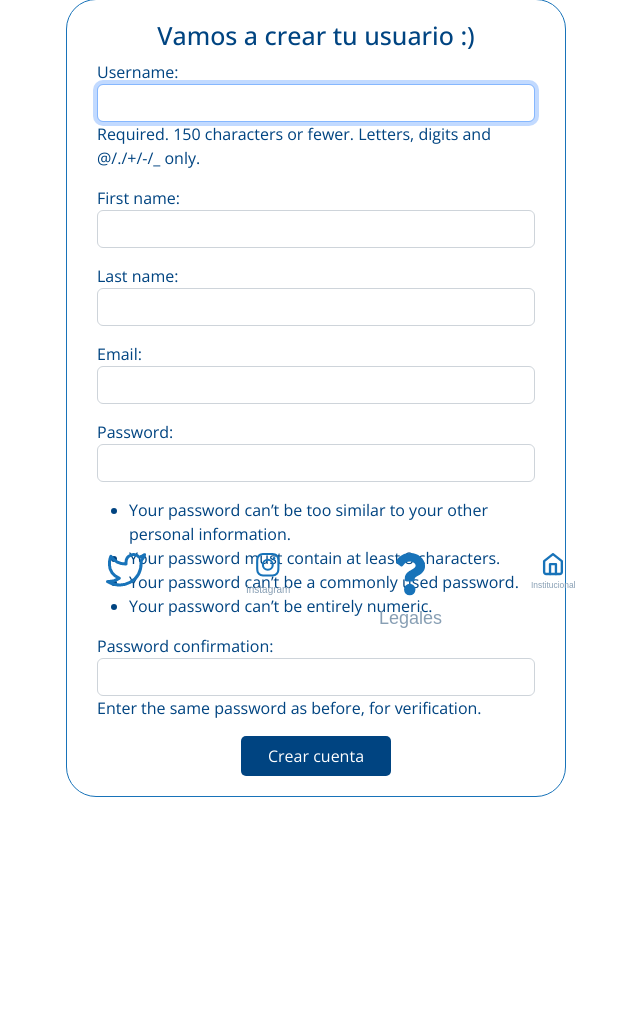
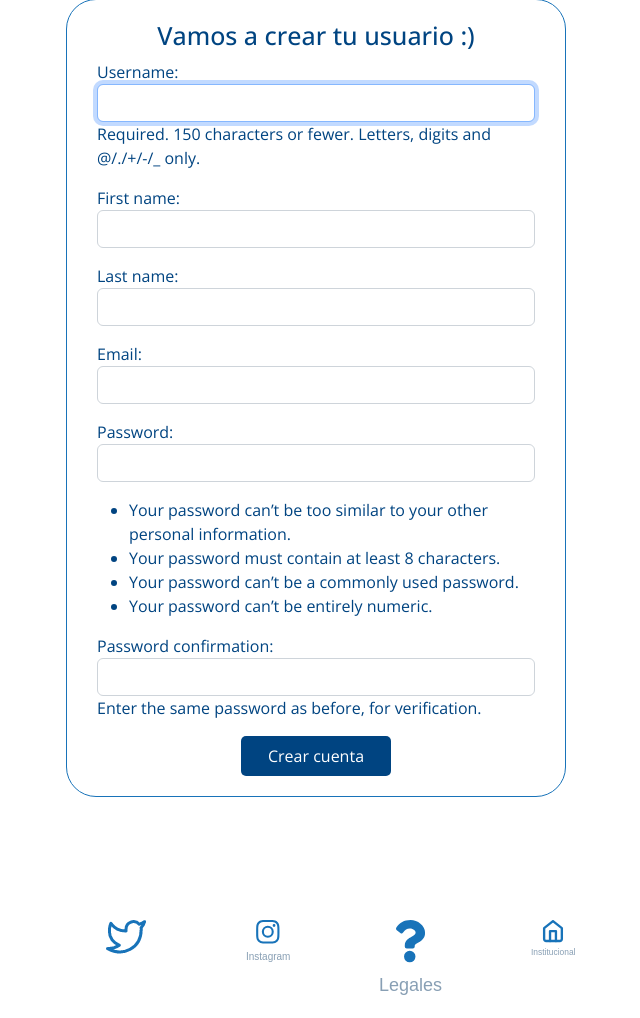
Before and after one commit to TomiiPorrini/Sprint-7, a Django app: page /register/ in a window 1280 px wide. Shown: the part 149-1167 px from the top of the page, without its empty margins (324-964 px from the left). Before the commit the page ends 946 px from the top, so only its background shows below. Run offline with Django 4.2, Linux system fonts and the light colour scheme.

Commit message:
change in login and register css

```diff
--- a/homebanking/Login/static/Login/css/styles-reg.css
+++ b/homebanking/Login/static/Login/css/styles-reg.css
@@ -118,7 +118,7 @@ footer {
     padding: 1em 0;
     text-align: center;
     align-items: center;
-    position: absolute;
+    position: relative;
     bottom: 0;
     left: 0;
     width: 100%;
@@ -207,7 +207,7 @@ footer {
         padding: 1rem;
         text-align: center;
         align-items: center;
-        position: absolute;
+        position: relative;
         bottom: 0;
         left: 0;
         width: 100%;
```
